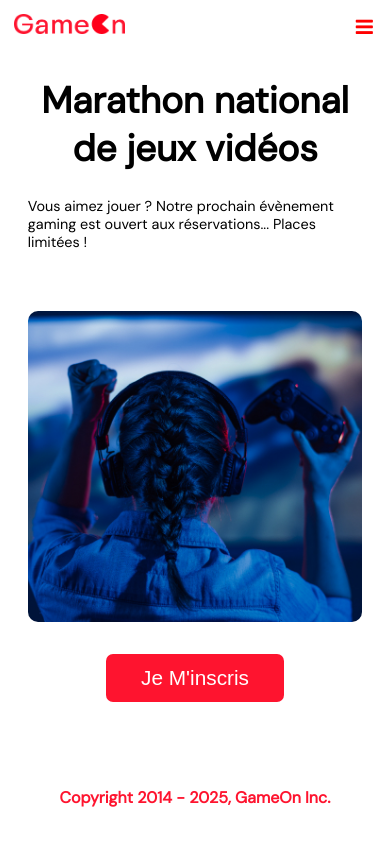
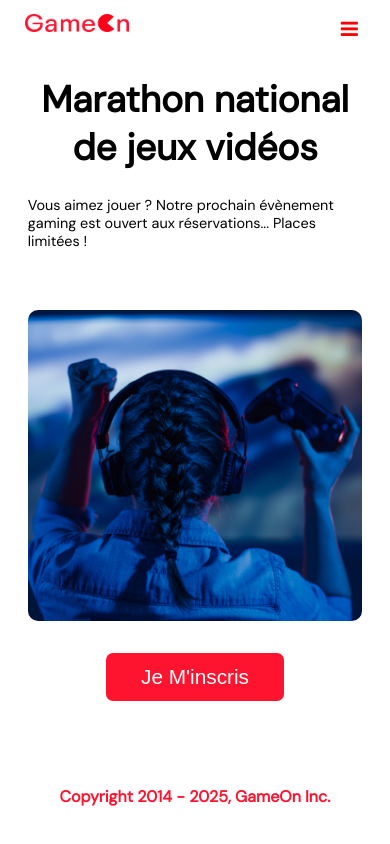
Before and after one commit to HutchAlpha/OpenClassRoom-Projet4-GameOn, a plain HTML site: page index.html in a window 390 px wide. Drawn offline with Linux system fonts and the light colour scheme.

Commit message:
amélioration css

```diff
--- a/modal.css
+++ b/modal.css
@@ -76,19 +76,16 @@ img {
 
   .topnav{
     display: flex;
-    flex-direction: column;
-    justify-content: center;
+    justify-content: space-between;
+    align-items: center;
+    overflow: visible;
+    margin-right: 25px;
+    margin-left: 25px;
   }
-  .main-navbar{
-    position: fixed;
-    right: 0;
-    background: white;
-    z-index: 1000;
-  }
+
 }
 
 @media screen and (max-width: 768px) {
-  .topnav.responsive {position: relative;}
   .topnav.responsive .icon {
     position: absolute;
     right: 0;
@@ -98,6 +95,14 @@ img {
     float: none;
     display: block;
     text-align: left;
+  }
+  .main-navbar{
+    position: absolute;
+    right: 15px;
+    top: 0;
+    background-color: rgba(255, 255, 255, 0.95);
+    border-radius: 15px;
+    z-index: 3;
   }
 }
 
@@ -170,7 +175,7 @@ main {
 .bground {
   display: none;
   position: fixed;
-  z-index: 1;
+  z-index: 4;
   left: 0;
   top: 0;
   height: 100%;
@@ -187,6 +192,7 @@ main {
   animation-duration: var(--modal-duration);
   background: #232323;
   border-radius: 10px;
+  overflow: hidden;
   position: relative;
   color: #fff;
   padding-top: 10px;
@@ -487,7 +493,7 @@ footer {
 }
 @media screen and (max-width: 800px) {
   .logo{
-    height: 20px;
+    width: 45%;
   }
   .hero-section {
     display: block;
```
